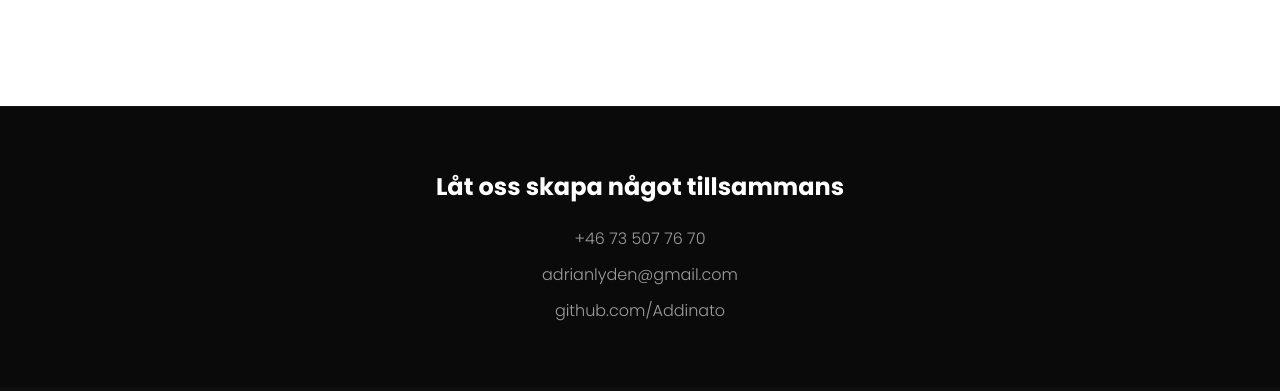
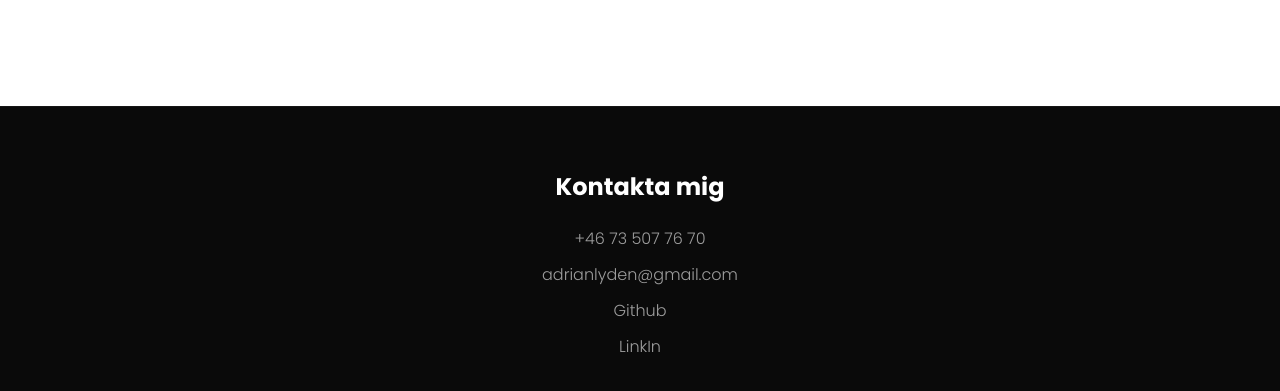
Before and after one commit to Addinato/Portfolio, a website built with Vite: page Portfolio/index.html in a window 1280 px wide. Shown: the part 3831-4222 px from the top of the page. Built offline with nearby package versions, Linux system fonts and the light colour scheme.

Commit message:
fixed footer

```diff
--- a/Portfolio/index.html
+++ b/Portfolio/index.html
@@ -285,13 +285,22 @@
     <footer id="contact" class="bg-[#0a0a0a] border-t border-white/5 py-16 text-center">
 
       <h2 class="text-2xl font-bold mb-6">
-        Låt oss skapa något tillsammans
+        Kontakta mig
       </h2>
 
       <div class="space-y-3 text-white/60">
         <p>+46 73 507 76 70</p>
         <p>adrianlyden@gmail.com</p>
-        <p>github.com/Addinato</p>
+        <p>
+          <a href="https://github.com/Addinato" target="_blank" rel="noopener noreferrer">
+            Github
+          </a>
+        </p>
+        <p>
+          <a href="https://www.linkedin.com/in/adrian-lydén-b9847a29b" target="_blank" rel="noopener noreferrer">
+            LinkIn
+          </a>
+        </p>
       </div>
 
     </footer>
```
